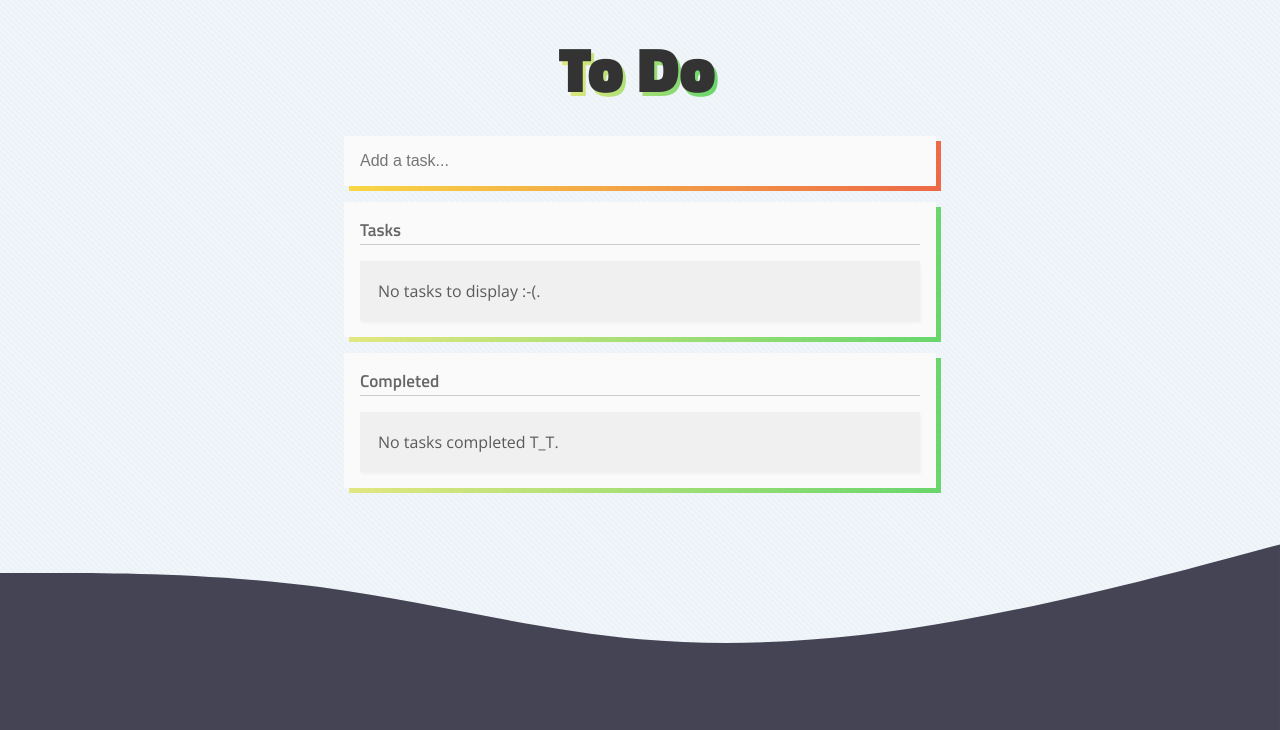
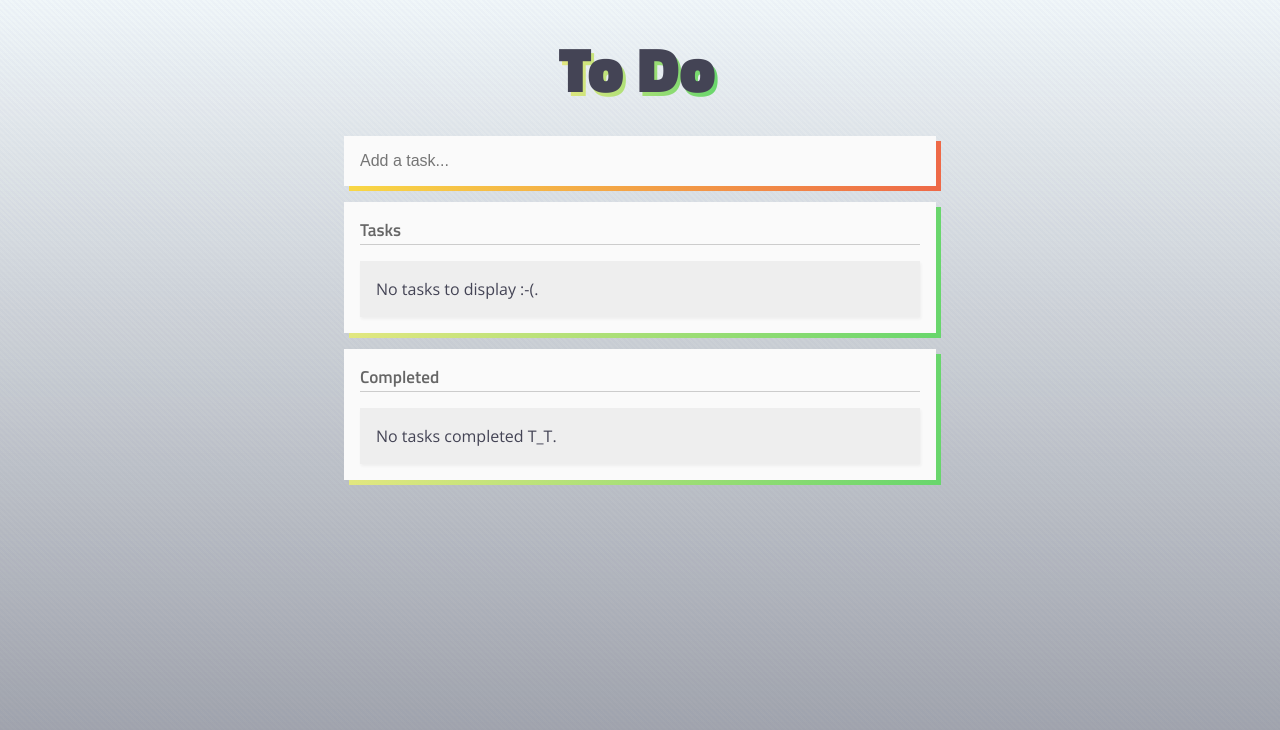
Before and after one commit to acarlie/angular_to_do, an Angular app: page / in a window 1280 px wide. Shown: the top 730 px of the page. Built offline with nearby package versions, Linux system fonts and the light colour scheme.

Commit message:
Created css background

```diff
--- a/src/app/app.component.html
+++ b/src/app/app.component.html
@@ -1,8 +1,6 @@
 <!-- To Dos -->
+<div class="background"></div>
 <app-header title='To Do'>
-  <svg class='background' xmlns="http://www.w3.org/2000/svg" viewBox="0 0 1440 320">
-    <path fill="#445" fill-opacity="1" d="M0,64L60,64C120,64,240,64,360,80C480,96,600,128,720,138.7C840,149,960,139,1080,117.3C1200,96,1320,64,1380,48L1440,32L1440,320L1380,320C1320,320,1200,320,1080,320C960,320,840,320,720,320C600,320,480,320,360,320C240,320,120,320,60,320L0,320Z"></path>
-  </svg>
   <app-container [padding]='false'>
     <input class='input-text' type="text" placeholder='Add a task...' autofocus='' [(ngModel)]="newToDo.title" (keyup.enter)="addToDo()">
   </app-container>
--- a/src/app/app.component.scss
+++ b/src/app/app.component.scss
@@ -56,22 +56,23 @@
     margin-top: $spacing-lg;
 
     &__item{
-        @include basic-box;
+        cursor: pointer;
         opacity: .8;
         margin-top: $spacing;
         display: flex;
         align-items: center;
         border: 2px solid $color-white;
+        padding: $spacing;
 
-        &:focus, &:focus-within{
+        &:focus, &:focus-within, &:hover{
             outline: none;
             opacity: 1;
-            border: 2px solid $color-primary;
+            border: 2px solid $color-neutral;
         }
 
 
         &-disabled{
-            @extend .todo__item;
+            @include basic-box;
             background: $color-neutral-lt;
             border-color: $color-neutral-lt;
         }
--- a/src/assets/scss/_variables.scss
+++ b/src/assets/scss/_variables.scss
@@ -21,4 +21,4 @@ $color-neutral-lt:#eee;
 $color-neutral-med:#ddd;
 $color-neutral:#ccc;
 $color-neutral-dk:#666;
-$color-black:#333;
+$color-black:#445;
--- a/src/styles.scss
+++ b/src/styles.scss
@@ -26,8 +26,11 @@ body {
 
 .background{
     position: fixed;
+    background: linear-gradient(to bottom, rgba(0,0,0,0), rgba(68,68,85,.5));
     bottom: 0;
     left: 0;
+    height: 100%;
+    width: 100%;
 }
 
 h1, h2, h3, h4, h5, h6 {
```
